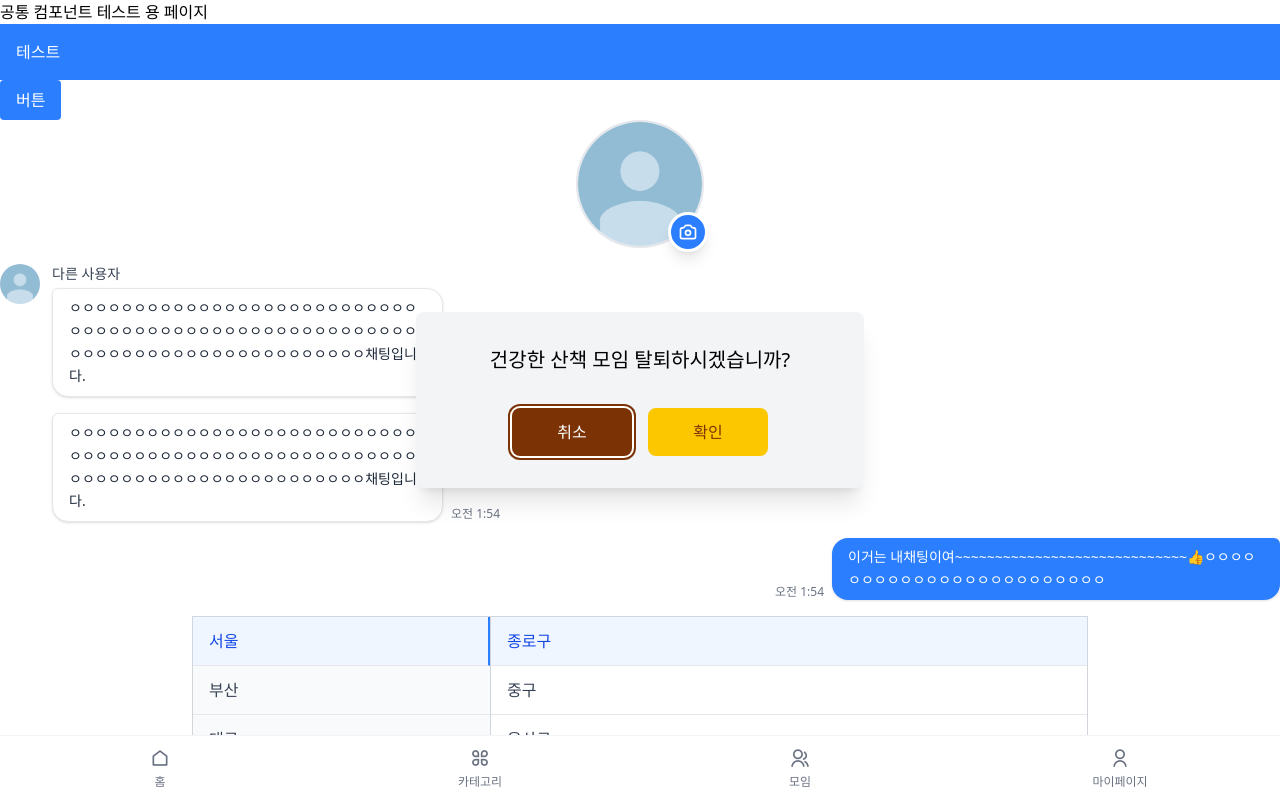
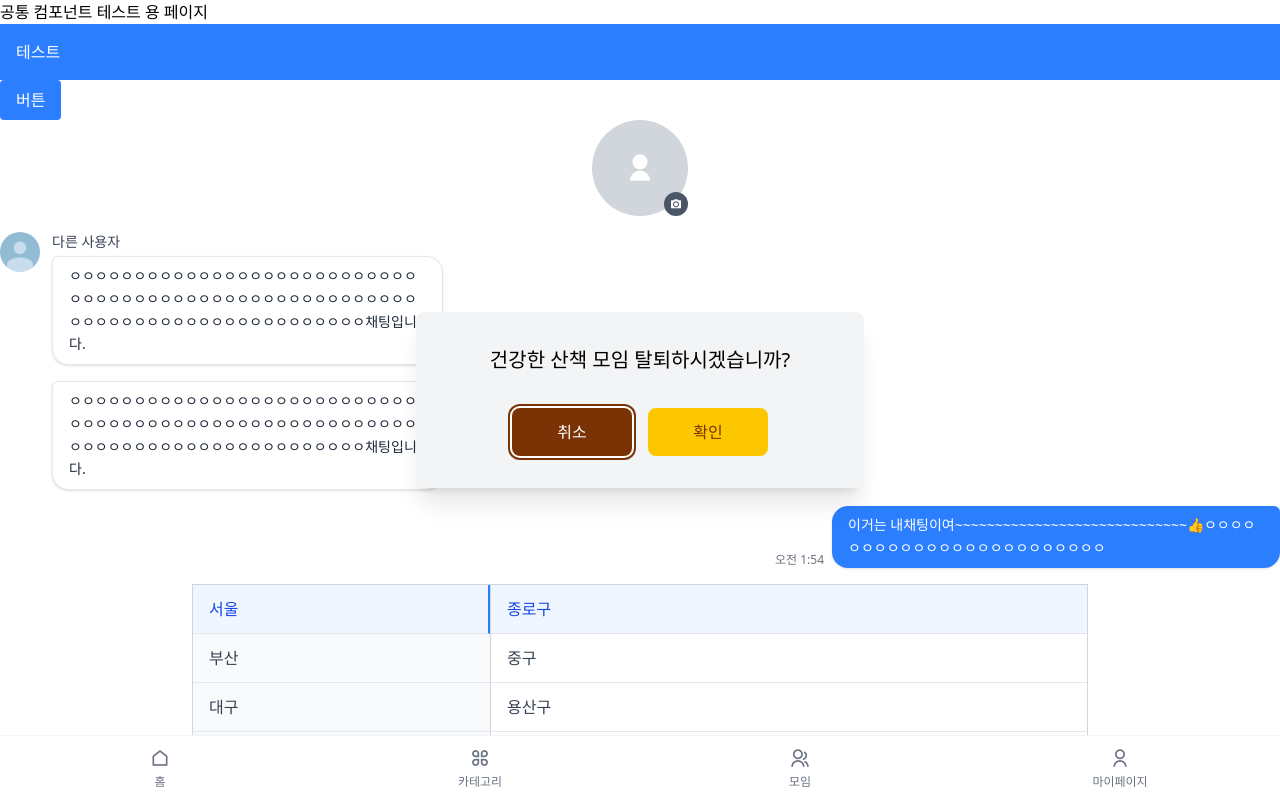
Before and after one commit to GoormOnlyOne/OnlyOne-Front, a React (Vite) app: page /components in a window 1280 px wide. Shown: the top 800 px of the page. Built offline with nearby package versions, Linux system fonts and the light colour scheme.

Commit message:
fix: 프로필 이미지 업로드 - 디자인 및 수정 가능여부 전달

```diff
--- a/src/components/common/ProfileImage.tsx
+++ b/src/components/common/ProfileImage.tsx
@@ -1,4 +1,5 @@
 import React, { useState, useRef, useCallback } from 'react';
+import clsx from 'clsx';
 import defaultProfileImage from '../../assets/user_profile.jpg';
 
 export interface ProfileImage {
@@ -14,6 +15,7 @@ interface ProfileImageUploadProps {
   maxSizeInMB?: number;
   acceptedFormats?: string[];
   defaultImage?: string;
+  editable?: boolean;
 }
 
 export const ProfileImageUpload: React.FC<ProfileImageUploadProps> = ({
@@ -21,7 +23,8 @@ export const ProfileImageUpload: React.FC<ProfileImageUploadProps> = ({
   onImageRemove,
   maxSizeInMB = 5,
   acceptedFormats = ['image/jpeg', 'image/jpg', 'image/png'],
-  defaultImage
+  defaultImage,
+  editable = true
 }) => {
   const [selectedImage, setSelectedImage] = useState<ProfileImage | null>(null);
   const fileInputRef = useRef<HTMLInputElement>(null);
@@ -91,46 +94,51 @@ export const ProfileImageUpload: React.FC<ProfileImageUploadProps> = ({
   const isCustomImage = selectedImage !== null; // 사용자가 선택한 이미지인지 확인
 
   return (
-    <div className="w-full max-w-md mx-auto">
+    <div className="flex justify-center w-full max-w-md mx-auto">
       {/* 이미지 미리보기 영역 */}
-      <div className="relative mb-4 z-0">
       <div
-          className="relative w-32 h-32 mx-auto rounded-full cursor-pointer group transition-all duration-200 overflow-visible"
-          onClick={handleUploadClick}
+        onClick={editable ? handleUploadClick : undefined}
+        className={clsx(
+          'w-24 h-24 rounded-full relative mb-4 group',
+          editable ? 'cursor-pointer' : '',
+          !selectedImage ? 'bg-gray-300 flex items-center justify-center' : ''
+        )}
       >
-          {/* 프로필 이미지 */}
-          <div className="w-full h-full rounded-full overflow-hidden border-2 border-gray-200 group-hover:border-gray-300 transition-colors">
+        {/* 이미지 또는 기본 아이콘 */}
+        {selectedImage ? (
           <img
             src={displayImage}
             alt="프로필 이미지"
-              className="w-full h-full object-cover"
+            className="w-full h-full object-cover rounded-full"
           />
+        ) : (
+          <i className="ri-user-fill text-3xl text-white" />
+        )}
 
-            {/* 이미지 위에 호버 오버레이 */}
-            <div className="absolute inset-0 bg-black opacity-0 group-hover:opacity-20 transition-opacity duration-200 rounded-full" />
+        {/* 마우스 오버 시 오버레이 (수정 가능할 때만) */}
+        {editable && (
+          <div className="absolute inset-0 rounded-full bg-black/20 opacity-0 group-hover:opacity-100 transition-opacity duration-200" />
+        )}
+
+        {/* 카메라 아이콘 (수정 가능할 때만) */}
+        {editable && (
+          <div className="absolute bottom-0 right-0 w-6 h-6 bg-gray-600 rounded-full flex items-center justify-center">
+            <i className="ri-camera-fill text-xs text-white" />
           </div>
+        )}
 
-          {/* 카메라 아이콘 (우측 하단) */}
-          <div className="absolute -bottom-1 -right-1 w-10 h-10 bg-blue-500 rounded-full flex items-center justify-center border-3 border-white shadow-lg group-hover:bg-blue-600 transition-colors">
-            <svg className="w-5 h-5 text-white" fill="none" stroke="currentColor" viewBox="0 0 24 24">
-              <path strokeLinecap="round" strokeLinejoin="round" strokeWidth="2" d="M3 9a2 2 0 012-2h.93a2 2 0 001.664-.89l.812-1.22A2 2 0 0110.07 4h3.86a2 2 0 011.664.89l.812 1.22A2 2 0 0018.07 7H19a2 2 0 012 2v9a2 2 0 01-2 2H5a2 2 0 01-2-2V9z" />
-              <path strokeLinecap="round" strokeLinejoin="round" strokeWidth="2" d="M15 13a3 3 0 11-6 0 3 3 0 016 0z" />
-            </svg>
-          </div>
-
-          {/* X 버튼 (우측 상단) - 사용자가 선택한 이미지가 있을 때만 표시 */}
-          {isCustomImage && (
+        {/* X 버튼 (사용자 이미지가 있을 때 + 수정 가능할 때) */}
+        {isCustomImage && editable && (
           <button
             onClick={handleRemoveImage}
-              className="absolute -top-1 -right-1 w-8 h-8 bg-red-500 rounded-full flex items-center justify-center border-2 border-white shadow-lg hover:bg-red-600 transition-colors z-10"
+            className="absolute -top-2 -right-2 w-5 h-5 bg-black/70 text-white rounded-full flex items-center justify-center hover:bg-black transition-colors z-10"
             type="button"
           >
-              <svg className="w-4 h-4 text-white" fill="none" stroke="currentColor" viewBox="0 0 24 24">
+            <svg className="w-3 h-3" fill="none" stroke="currentColor" viewBox="0 0 24 24">
               <path strokeLinecap="round" strokeLinejoin="round" strokeWidth="2" d="M6 18L18 6M6 6l12 12" />
             </svg>
           </button>
         )}
-        </div>
       </div>
 
       {/* 숨겨진 파일 입력 */}
```
Lines whose indentation alone changed are shown as unchanged.
